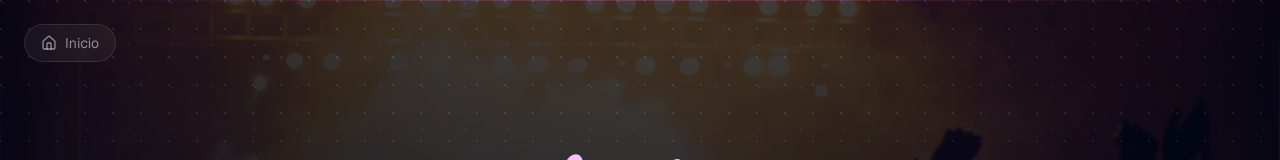
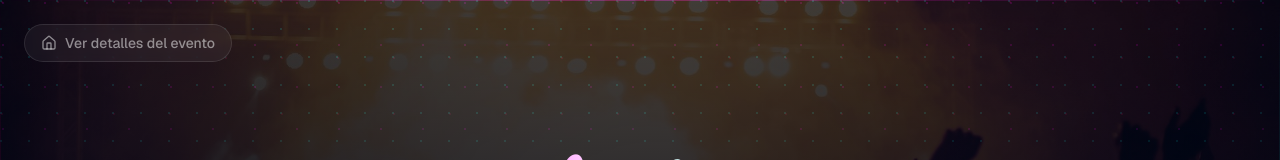
Before and after one commit to nelsondiego/diegonelson-live-sessions, a Next.js app: page /sponsors in a window 1280 px wide. Shown: the top 160 px of the page. Built offline with nearby package versions, Linux system fonts and the light colour scheme.

Commit message:
change go to event button

```diff
--- a/src/app/sponsors/page.tsx
+++ b/src/app/sponsors/page.tsx
@@ -159,7 +159,7 @@ export default function SponsorsPage() {
         className="fixed top-6 left-6 z-50 flex items-center gap-2 px-4 py-2 text-white/50 hover:text-white bg-white/5 hover:bg-white/10 backdrop-blur-sm rounded-full transition-all duration-300 border border-white/10 hover:border-neon-cyan/30 hover:-translate-y-0.5"
       >
         <Home className="w-4 h-4" />
-        <span className="text-sm">Inicio</span>
+        <span className="text-sm font-medium">Ver detalles del evento</span>
       </Link>
 
       {/* Hero Section */}
```
